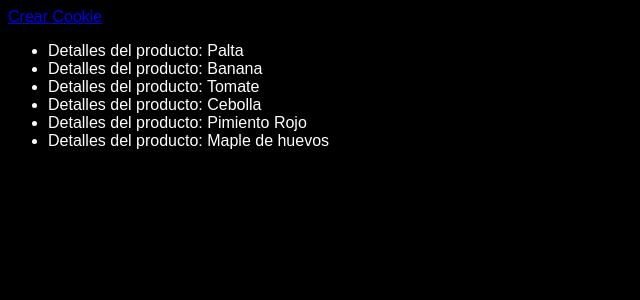
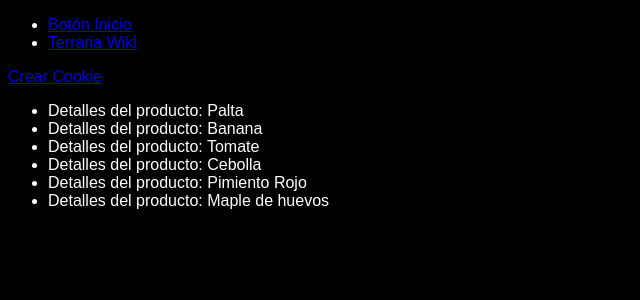
Before and after one commit to DanielHernandezZambrano/simple_flask_project, a Flask app: page /show_information_address in a window 1280 px wide. Shown: the top 300 px of the page, without its empty margins (0-640 px from the left). Run offline with Flask 3, Linux system fonts and the light colour scheme.

Commit message:
Agregando nav_bar - template estatico

```diff
--- a/templates/base.html
+++ b/templates/base.html
@@ -7,6 +7,10 @@
     <title>{% block title %} Primer Proyecto con Flask | {% endblock %}</title>
 </head>
 <body>
+    <header>
+        {% include 'nav_bar.html' %}
+    </header>
+
     {% block contend %}
     {% endblock %}
 </body>
--- /dev/null
+++ b/templates/nav_bar.html
@@ -0,0 +1,6 @@
+<nav>
+    <ul>
+        <li><a href="{{url_for('index')}}">Botón Inicio</a></li>
+        <li><a href="https://terraria.fandom.com/es/wiki/Wiki_Terraria">Terraria Wiki</a></li>
+    </ul>
+</nav>
```
